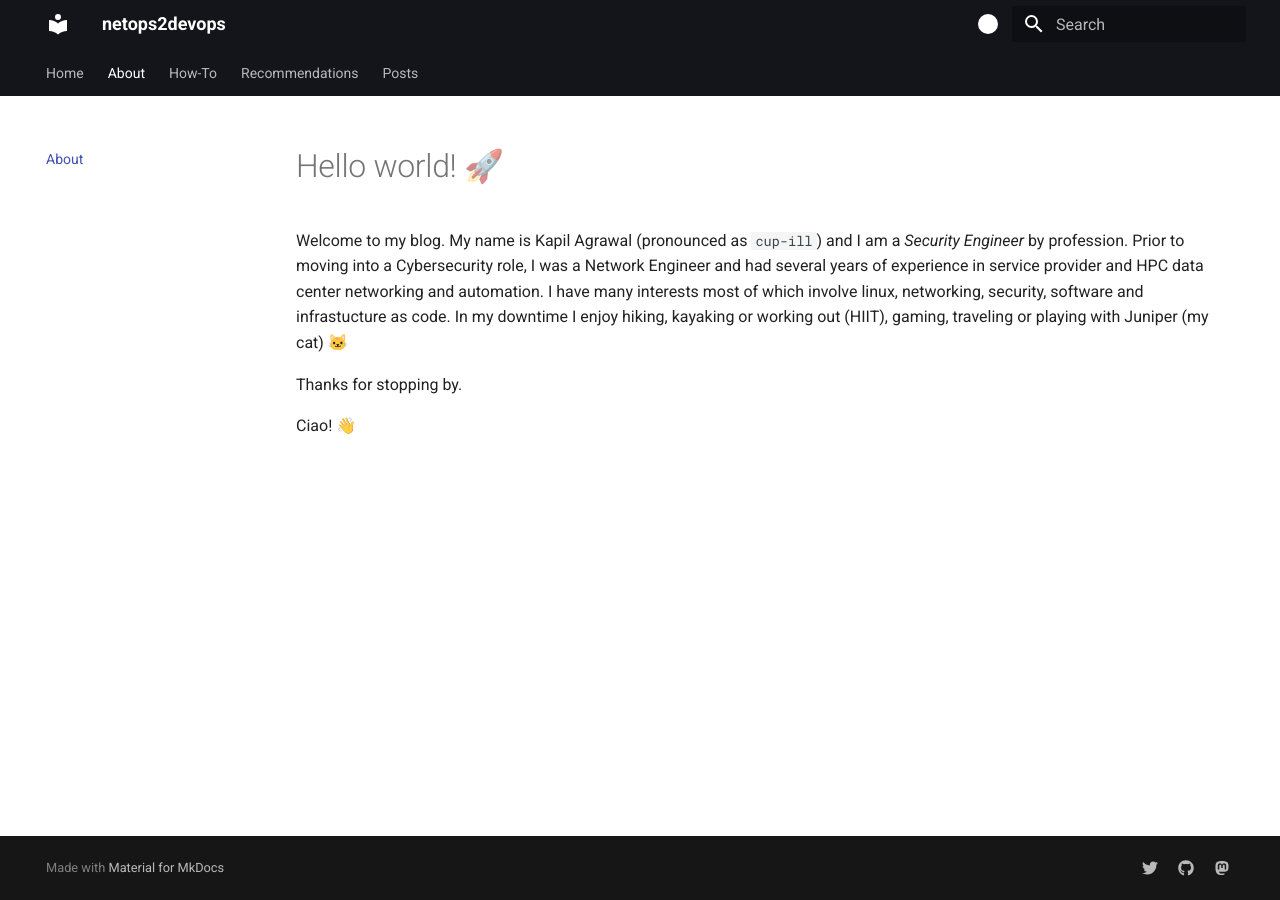
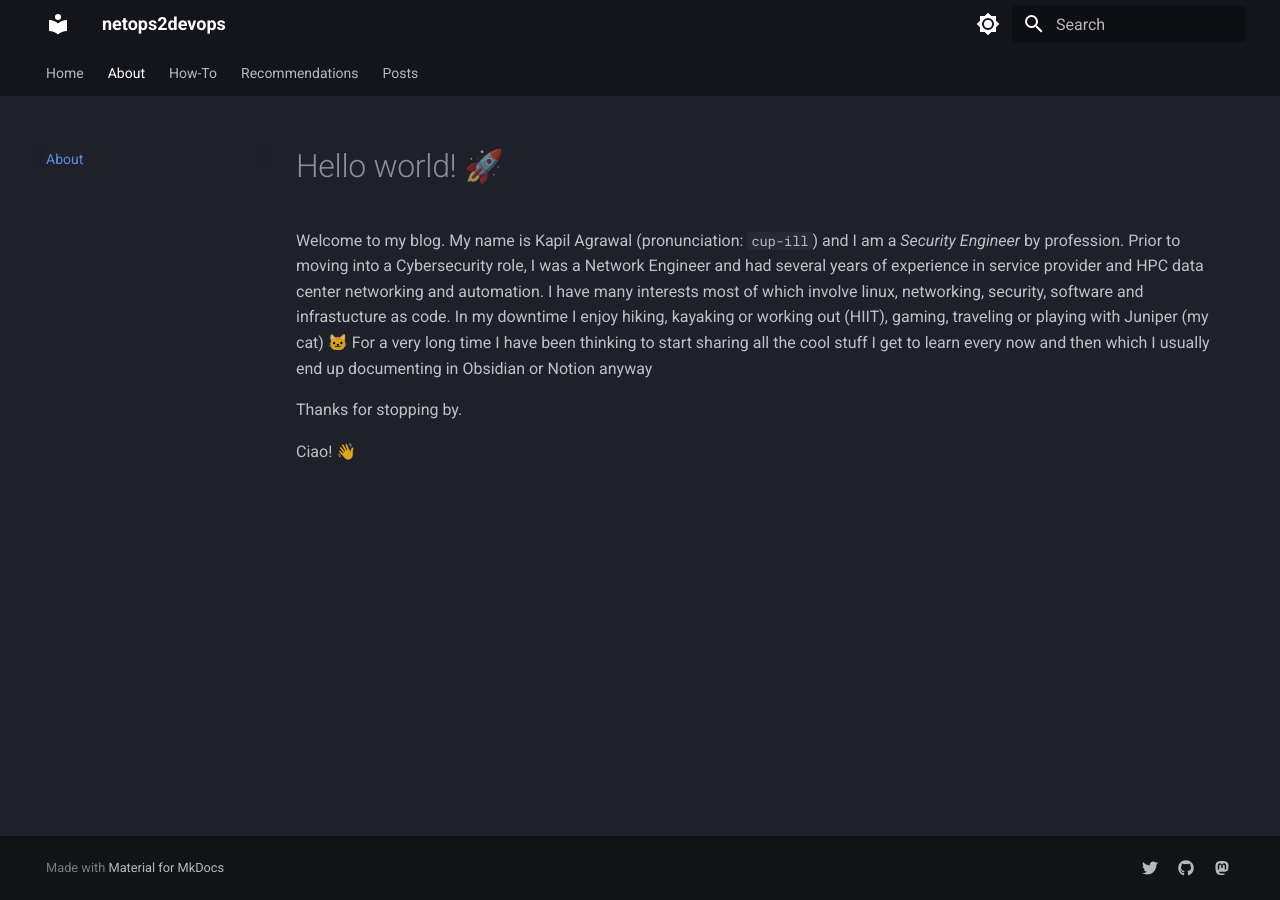
Before and after one commit to netops2devops/netops2devops.github.io, an MkDocs documentation site: the page built from docs/about.md, in a window 1280 px wide. Built offline with MkDocs 1.6.1 and Material for MkDocs 9.7.7, drawn with Linux system fonts in a browser that asks for light colours.

```diff
--- a/docs/about.md
+++ b/docs/about.md
@@ -1,6 +1,6 @@
 # Hello world! 🚀
 
-Welcome to my blog. My name is Kapil Agrawal (pronounced as `cup-ill`) and I am a *Security Engineer* by profession. Prior to moving into a Cybersecurity role, I was a Network Engineer and had several years of experience in service provider and HPC data center networking and automation. I have many interests most of which involve linux, networking, security, software and infrastucture as code. In my downtime I enjoy hiking, kayaking or working out (HIIT), gaming, traveling or playing with Juniper (my cat) 🐱
+Welcome to my blog. My name is Kapil Agrawal (pronunciation: `cup-ill`) and I am a *Security Engineer* by profession. Prior to moving into a Cybersecurity role, I was a Network Engineer and had several years of experience in service provider and HPC data center networking and automation. I have many interests most of which involve linux, networking, security, software and infrastucture as code. In my downtime I enjoy hiking, kayaking or working out (HIIT), gaming, traveling or playing with Juniper (my cat) 🐱 For a very long time I have been thinking to start sharing all the cool stuff I get to learn every now and then which I usually end up documenting in Obsidian or Notion anyway
 
 Thanks for stopping by.
 
--- a/mkdocs.yml
+++ b/mkdocs.yml
@@ -1,21 +1,20 @@
 site_name: netops2devops
 site_url: https://netops2devops.net
 site_author: Kapil Agrawal
-
 theme:
   name: material
   palette:
-    # Palette toggle for light mode
-    - scheme: default
+    - media: "(prefers-color-scheme: light)"
+      scheme: slate
       primary: black
       accent: amber
       toggle:
-        icon: material/brightness-1
-        name: Switch to dark mode
-     # Palette toggle for dark mode
-    - scheme: slate
+        icon: material/brightness-7
+        name: Switch to light mode
+    - media: "(prefers-color-scheme: light)"
+      scheme: default
       primary: black
-      accent: amber
+      accent: red
       toggle:
         icon: material/brightness-4
         name: Switch to light mode
@@ -28,7 +27,6 @@ theme:
     - header.autohide
     - content.code.copy
     - content.code.annotate
-
 plugins:
   - search
   - offline
@@ -43,7 +41,6 @@ extra:
     - icon: fontawesome/brands/mastodon
       link: https://infosec.exchange/@netops2devops
       name: netops2devops on github
-
 markdown_extensions:
   # Python Markdown
   - abbr
@@ -72,15 +69,15 @@ markdown_extensions:
   - pymdownx.tasklist:
       custom_checkbox: true
   - pymdownx.tilde
-
 nav:
-    - Home: index.md
+    - Home: home.md
     - About: about.md
     - How-To: How-To
     - Recommendations:
         - recommendations/index.md
         - Books: recommendations/books
         - Podcasts: recommendations/podcasts
+        - Productivity: recommendations/productivity
     - Posts:
         - posts/index.md
         - Security: posts/security
```
Also changed, not shown: docs/recommendations/books/index.md (+5 -0 lines), docs/recommendations/index.md (+3 -0 lines), docs/recommendations/podcasts/index.md (+1 -0 lines), docs/recommendations/productivity/index.md (added, +4 -0 lines), docs/home.md (added), docs/index.md (deleted).
